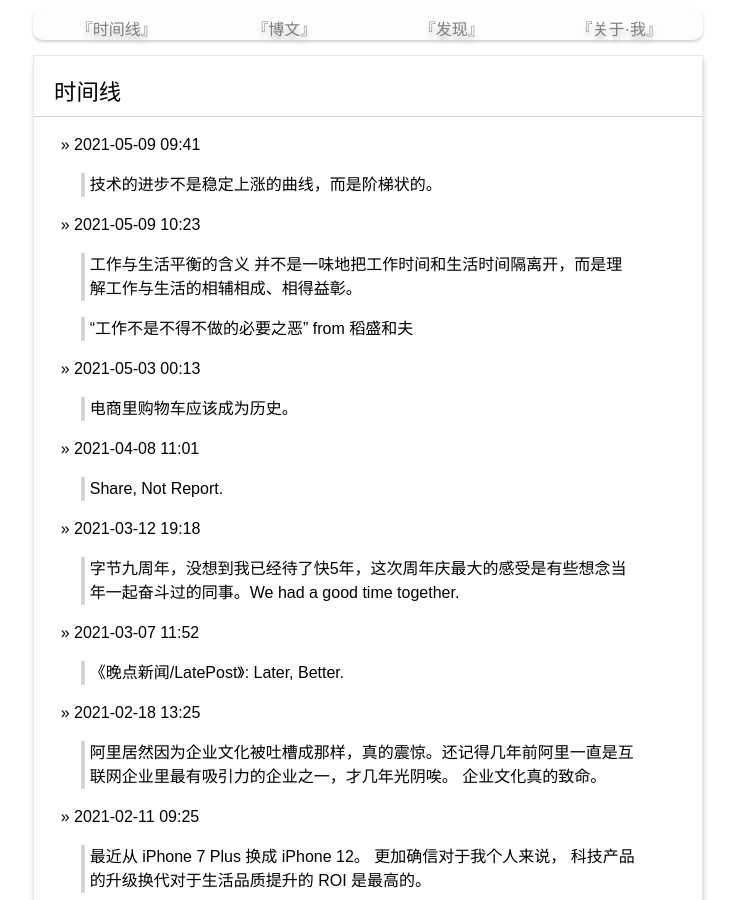
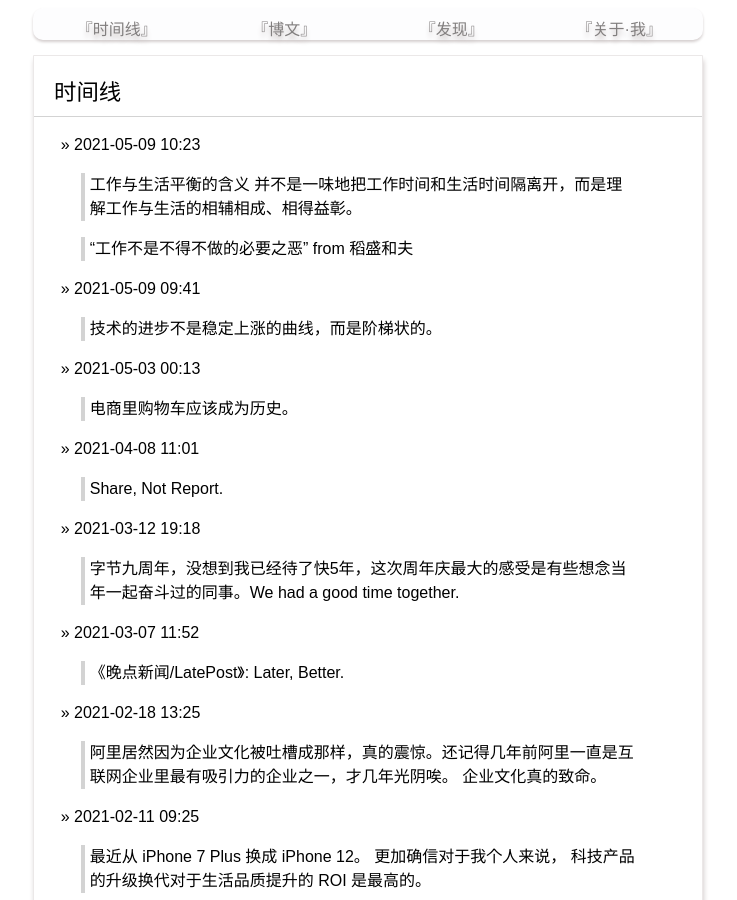
Before and after one commit to yanyiwu/blog, a Jekyll site: the page built from index.md, in a window 1280 px wide and 900 px high. Shown: the whole window, without its empty margins (272-1009 px from the left). Built offline with Jekyll 4.4.1, drawn with Linux system fonts in a browser that asks for light colours; Markdown is read by kramdown in place of the engine named in the settings; comment, search, counter and statistics services are not loaded.

```diff
--- a/index.md
+++ b/index.md
@@ -3,15 +3,15 @@ layout: posting
 title: 时间线
 ---
 
+&raquo; 2021-05-09 10:23
+
+> 工作与生活平衡的含义 并不是一味地把工作时间和生活时间隔离开，而是理解工作与生活的相辅相成、相得益彰。
+
+> “工作不是不得不做的必要之恶” from 稻盛和夫
+
 &raquo; 2021-05-09 09:41
 
 > 技术的进步不是稳定上涨的曲线，而是阶梯状的。
-
-&raquo; 2021-05-09 10:23
-
-> 工作与生活平衡的含义 并不是一味地把工作时间和生活时间隔离开，而是理解工作与生活的相辅相成、相得益彰。
-
-> “工作不是不得不做的必要之恶” from 稻盛和夫
 
 &raquo; 2021-05-03 00:13
 
```
